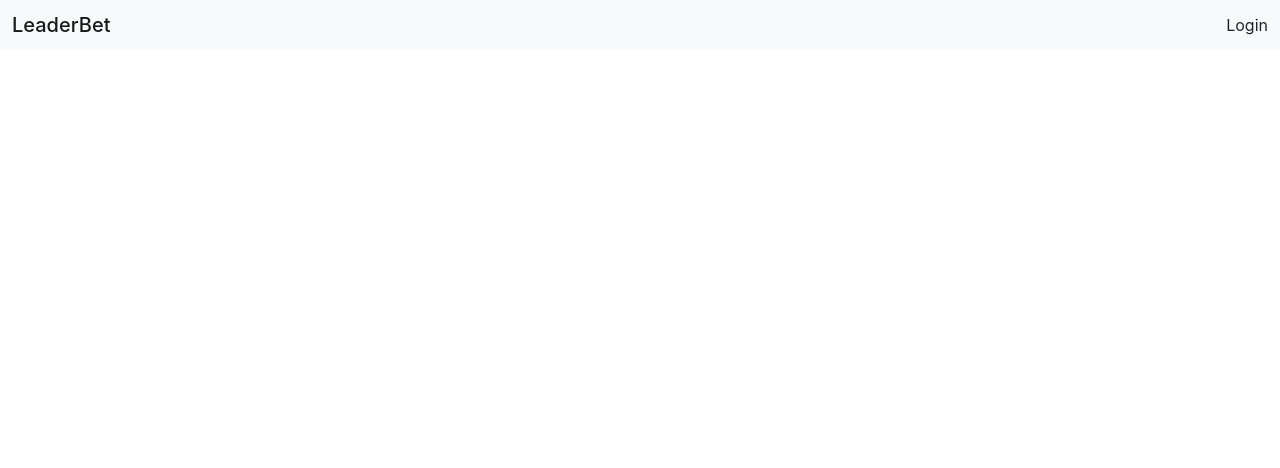
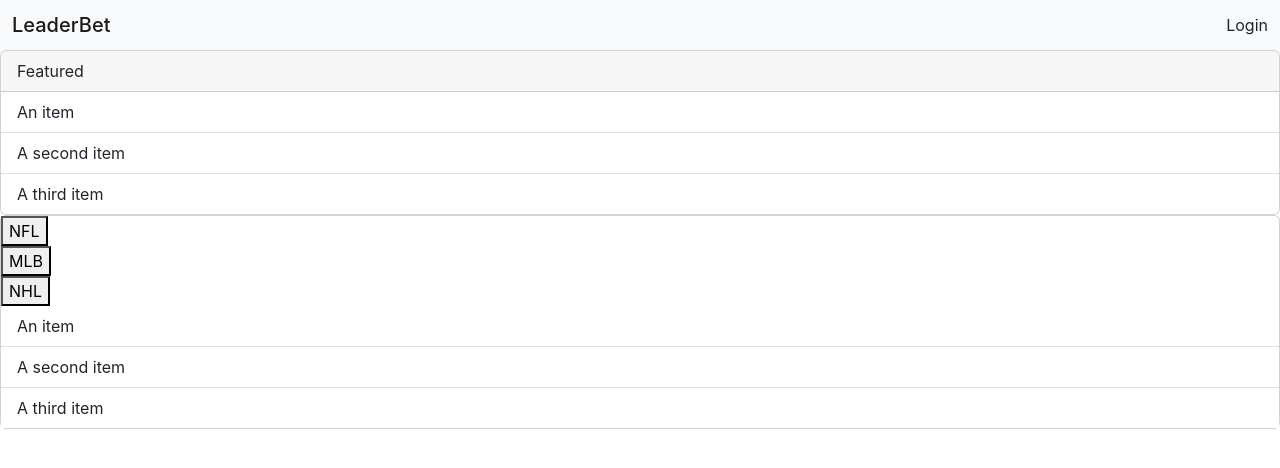
Before and after one commit to Matth5050/LeaderBet, a React (Create React App) app in the folder leader-bet/: page / in a window 1280 px wide. Shown: the top 468 px of the page. Built offline with nearby package versions, Linux system fonts and the light colour scheme.

Commit message:
added new static components

```diff
--- a/leader-bet/src/components/App.js
+++ b/leader-bet/src/components/App.js
@@ -1,11 +1,15 @@
 import React from 'react';
 import Header from './Header';
+import LeaderBoard from './LeaderBoard';
+import Odds from './Odds';
 
 
 function App() {
   return (
     <React.Fragment>
       <Header/>
+      <LeaderBoard />
+      <Odds />
     </React.Fragment>
   );
 }
--- /dev/null
+++ b/leader-bet/src/components/LeaderBoard.js
@@ -0,0 +1,21 @@
+import React from "react";
+
+function LeaderBoard() {
+  return (
+    <React.Fragment>
+      <div class="card">
+        <div class="card-header">
+          Featured
+        </div>
+        <ul class="list-group list-group-flush">
+          <li class="list-group-item">An item</li>
+          <li class="list-group-item">A second item</li>
+          <li class="list-group-item">A third item</li>
+        </ul>
+      </div>
+
+    </React.Fragment>
+  );
+}
+
+export default LeaderBoard;
--- /dev/null
+++ b/leader-bet/src/components/Odds.js
@@ -0,0 +1,30 @@
+import React from "react";
+
+function Odds() {
+  return (
+    <React.Fragment>
+      <div className="card">
+        <div className="buttoneContaienr">
+          <div>
+            <button className="sports">NFL</button>
+          </div>
+          <div>
+            <button className="sports">MLB</button>
+          </div>
+          <div>
+            <button className="sports">NHL</button>
+          </div>
+        </div>
+        <div>
+          <ul class="list-group list-group-flush">
+            <li class="list-group-item">An item</li>
+            <li class="list-group-item">A second item</li>
+            <li class="list-group-item">A third item</li>
+          </ul>
+        </div>
+      </div>
+    </React.Fragment>
+  );
+}
+
+export default Odds;
```
Also changed, not shown: leader-bet/src/components/MainPageControl.js (added, +15 -0 lines).
